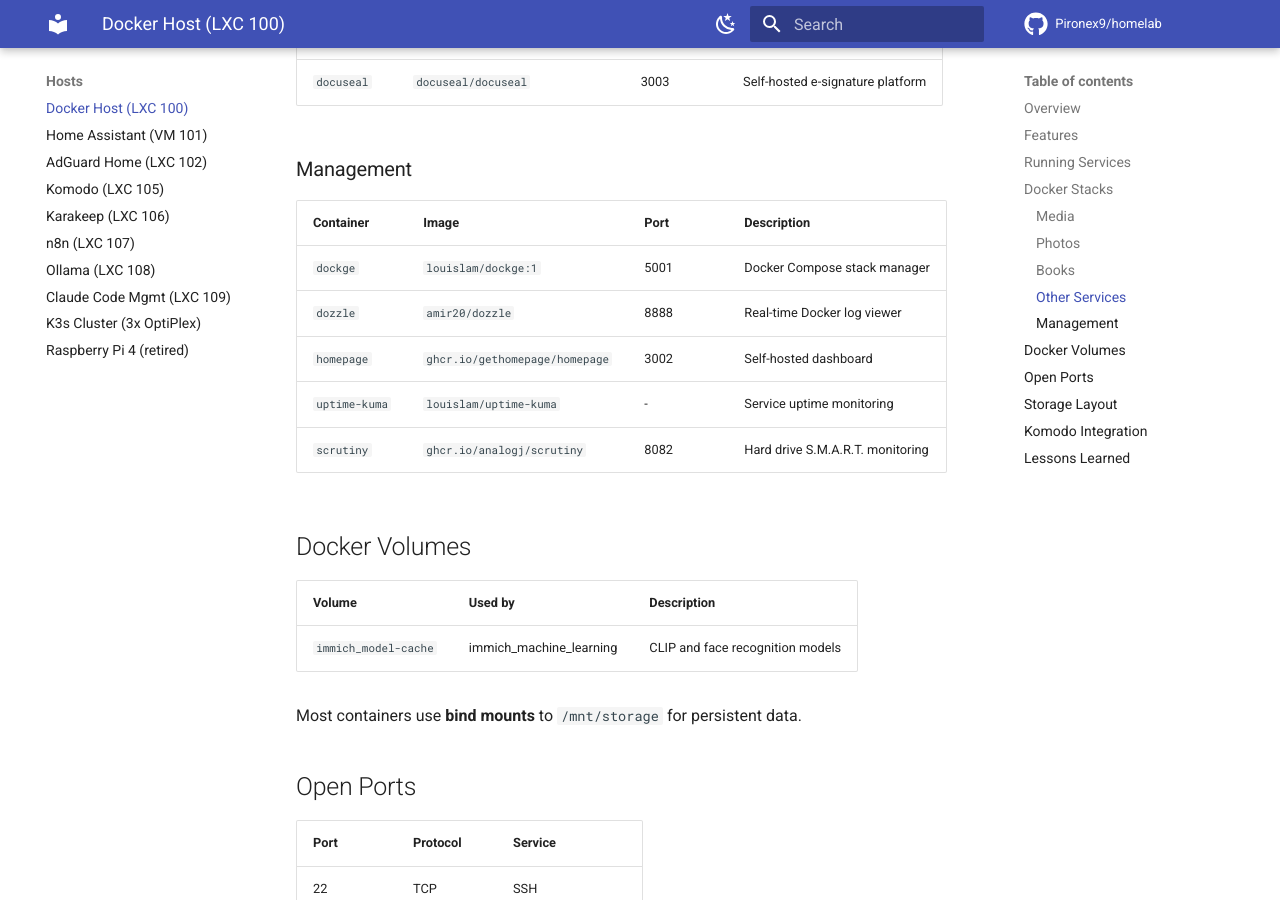
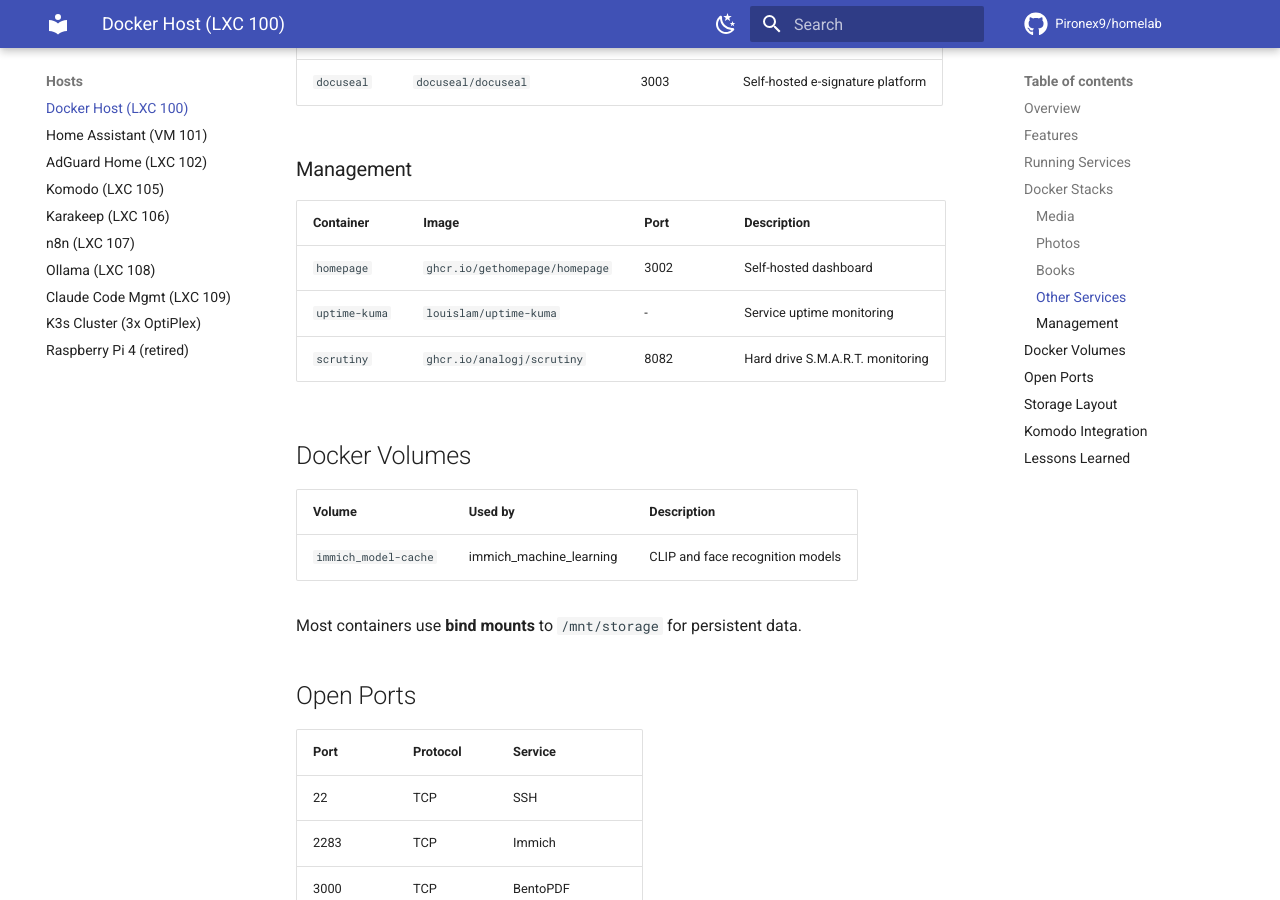
Before and after one commit to Pironex9/homelab, an MkDocs documentation site: the page built from docs/hosts/docker-host.md, in a window 1280 px wide and 900 px high, scrolled down 2913 px. Built offline with MkDocs 1.6.1 and Material for MkDocs 9.7.7, drawn with Linux system fonts in a browser that asks for light colours; comment, search, counter and statistics services are not loaded.

Commit message:
Archive dockge and dozzle - replaced by Komodo
Both services are superseded by Komodo (LXC 105) which handles
stack management and log viewing. Files moved to archived/compose/
for reference.

```diff
--- a/docs/hosts/docker-host.md
+++ b/docs/hosts/docker-host.md
@@ -76,8 +76,6 @@
 
 | Container | Image | Port | Description |
 |-----------|-------|------|-------------|
-| `dockge` | `louislam/dockge:1` | 5001 | Docker Compose stack manager |
-| `dozzle` | `amir20/dozzle` | 8888 | Real-time Docker log viewer |
 | `homepage` | `ghcr.io/gethomepage/homepage` | 3002 | Self-hosted dashboard |
 | `uptime-kuma` | `louislam/uptime-kuma` | - | Service uptime monitoring |
 | `scrutiny` | `ghcr.io/analogj/scrutiny` | 8082 | Hard drive S.M.A.R.T. monitoring |
```
Also changed, not shown: archived/README.md (added, +18 -0 lines), docs/index.md (+1 -1 lines), 8 other files.
